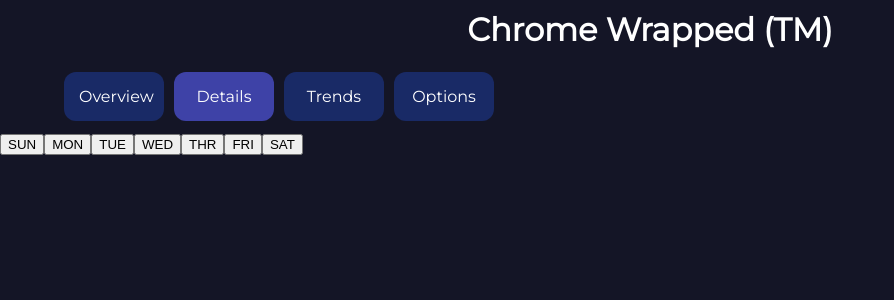
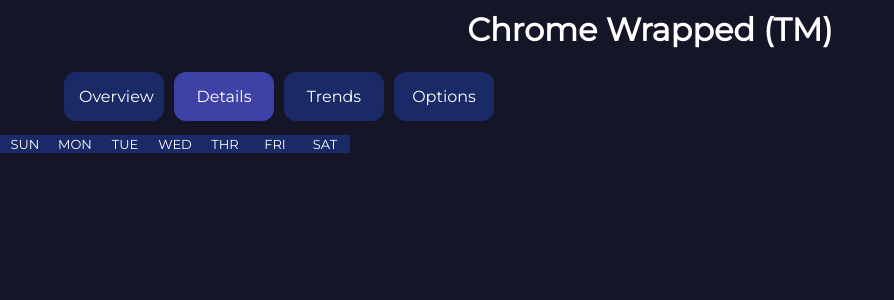
Before and after one commit to comp195/senior-project-spring-2023-chrome-wrapped, a React (Create React App) app in the folder chrome-wrapped/: page / in a window 1280 px wide. Both pictures are taken after a click on the button "Details". Shown: the top 300 px of the page, without its empty margins (0-894 px from the left). Built offline with nearby package versions, Linux system fonts and the light colour scheme; no server answers.

Commit message:
working on Details tabs

```diff
--- a/chrome-wrapped/src/App.css
+++ b/chrome-wrapped/src/App.css
@@ -25,7 +25,6 @@
   font-family: 'Montserrat';
   font-weight: "bold";
   border-radius: 12px;
-
 }
 
 /* Change background color of buttons on hover */
@@ -65,7 +64,7 @@
   background-color: #3e42a7;
 }
 
-/* Style the Overview overview site buttons inside the tab */
+/* Style the Overview  site buttons inside the tab */
 .tabSites button {
   width: 30px;
   border: none;
@@ -91,3 +90,31 @@
 .tabSites button.selected {
   background-color: #3e42a7;
 }
+
+/* Style the details days buttons inside the tab */
+.tabDetailedDays button {
+  width: 50px;
+  border: none;
+  outline: none;
+  background-color: #192a66;
+  color: #ffffff;
+  float: center;
+  cursor: pointer;
+  font-size: small;
+  font-family: 'Montserrat';
+  font-weight: "bold";
+  text-align: center;
+}
+
+/* Change background color of detail days option buttons on hover */
+.tabDetailedDays button:hover {
+  /* background-color: #3e42a7; */
+  border-bottom: 2px solid #ffffff;
+
+}
+
+/* Create an active/current detail days option tablink class */
+.tabDetailedDays button.selected {
+  background-color: #3e42a7;
+  border-bottom: 2px solid #ffffff;
+}
--- a/chrome-wrapped/src/charts/Ring.js
+++ b/chrome-wrapped/src/charts/Ring.js
@@ -30,7 +30,7 @@
 
     const visitCounts = chromeData.map(h => h.visitCount)
     const datasets = [{
-        label: 'Top 5 Site Visits',
+        label: 'Visit Count',
         data: visitCounts,
         backgroundColor: [
             'rgb(42, 26, 216)',
--- a/chrome-wrapped/src/components/Details.js
+++ b/chrome-wrapped/src/components/Details.js
@@ -5,7 +5,7 @@
     const [day, setDay] = useState('SUN')
     return (
         <div>
-            <div>
+            <div className='tabDetailedDays'>
                 <button onClick={() => setDay('SUN')}>SUN</button>
                 <button onClick={() => setDay('MON')}>MON</button>
                 <button onClick={() => setDay('TUE')}>TUE</button>
```
